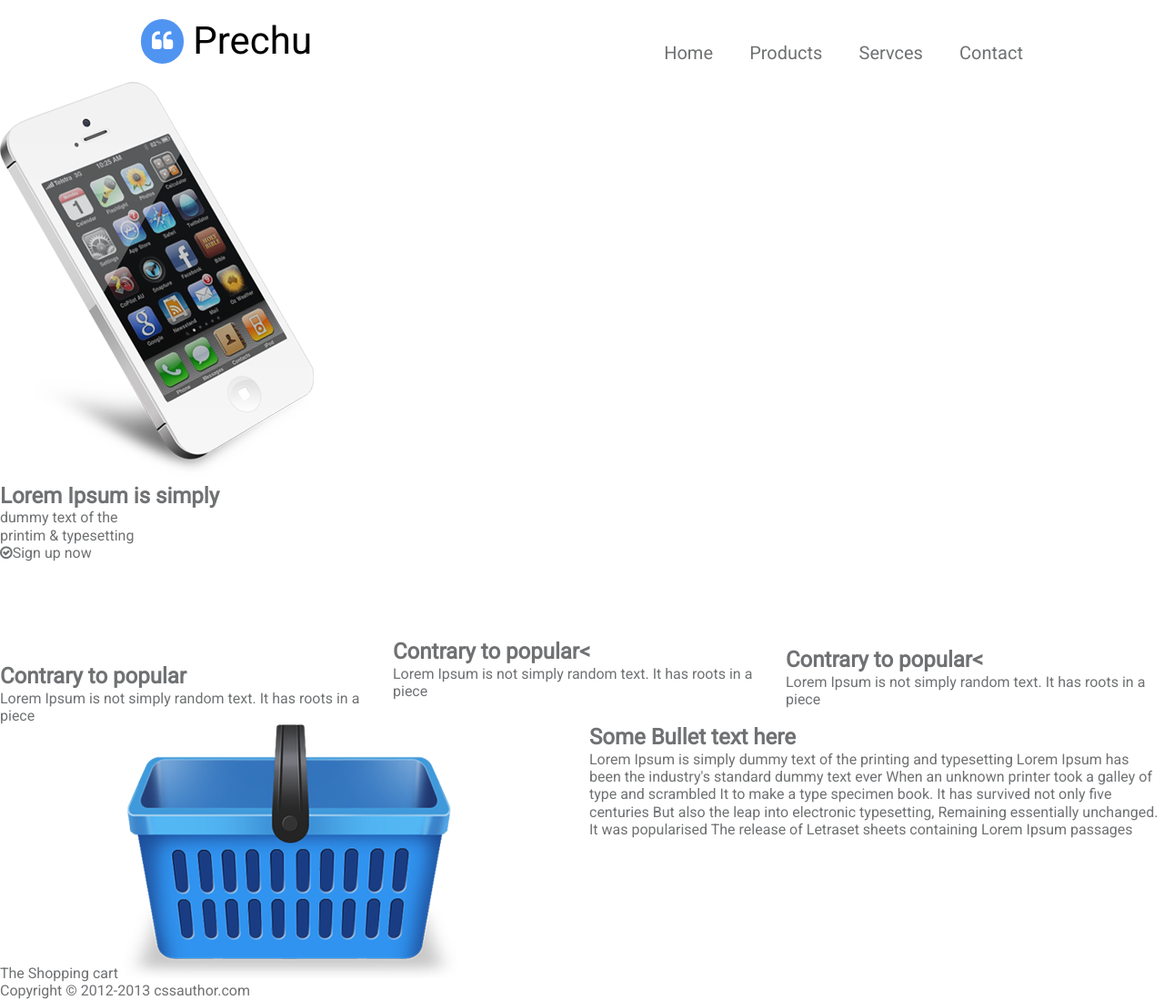
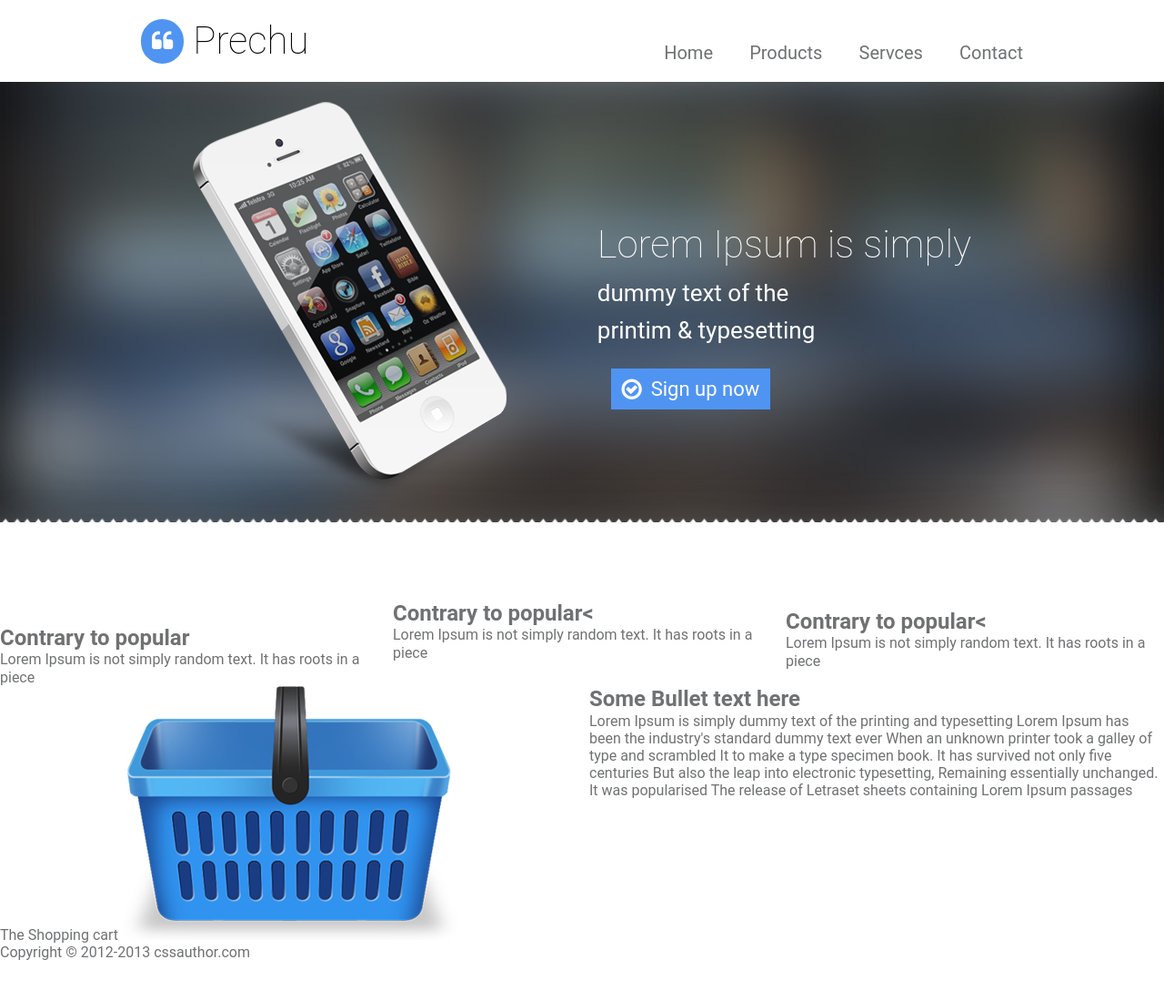
Before and after one commit to MrTiZel/Prechu, a website: page public/index.html in a window 1280 px wide. Shown: the whole page at 91% size. After the commit the page ends 1056 px from the top, so only its background shows below. Drawn offline with nearby package versions, Linux system fonts and the light colour scheme.

Commit message:
header done

```diff
--- a/public/index.html
+++ b/public/index.html
@@ -43,7 +43,7 @@
     <div class="phone">
       <img alt="iphone" src="img/iphone.png" />
     </div>
-    <div>
+    <div class="TextH">
       <h2>Lorem Ipsum is simply</h2>
       <p>
         dummy text of the<br />printim & typesetting
@@ -79,13 +79,8 @@
         </div>
         <div class="col-lg">
           <h2>Some Bullet text here</h2>
-          <p>Lorem Ipsum is simply dummy text of the printing and typesetting
-Lorem Ipsum has been the industry's standard dummy text ever
-When an unknown printer took a galley of type and scrambled
-It to make a type specimen book. It has survived not only five centuries
-But also the leap into electronic typesetting,
-Remaining essentially unchanged. It was popularised
-The release of Letraset sheets containing Lorem Ipsum passages</p>
+          <p>Lorem Ipsum is simply dummy text of the printing and typesetting Lorem Ipsum has been the industry's standard dummy text ever When an unknown printer took a galley of type and scrambled It to make a type specimen book. It has survived not only
+            five centuries But also the leap into electronic typesetting, Remaining essentially unchanged. It was popularised The release of Letraset sheets containing Lorem Ipsum passages</p>
         </div>
       </div>
     </div>
--- a/src/scss/header.scss
+++ b/src/scss/header.scss
@@ -1,2 +1,47 @@
 @import "partials/params";
 @import "partials/mixins";
+
+#mainHeader{
+  @include FlexCenterCenter;
+  background: $bgHeader repeat-x;
+  background-size: cover;
+  background-position: center center;
+  height: 484px;
+
+  .phone{
+    img{
+      max-width: 100%;
+      height: auto;
+    }
+  }
+  .TextH{
+    color: $colorTextHeader;
+    margin-left: 100px;
+    line-height: 1.6;
+    h2{
+      font-weight: lighter;
+      font-size: 42px;
+    }
+    p{
+      font-size: 26px;
+    }
+
+    a{
+      @include FlexCenterCenter;
+      font-size: 22px;
+      color: $colorTextHeader;
+      background: $bgButtunHeader;
+      box-sizing: border-box;
+      padding: 5px;
+      width: 175px;
+      position: relative;
+      top: 20px;
+      left: 15px;
+
+      i{
+        margin-right: 10px;
+        font-size: 26px;
+      }
+    }
+  }
+}
--- a/src/scss/nav.scss
+++ b/src/scss/nav.scss
@@ -36,7 +36,7 @@
             font-size: 20px;
           }
           a:hover{
-            padding-bottom: 20px;
+            padding-bottom: 18px;
             border-bottom: $colorBorderNav 3px solid;
           }
         }
```
Also changed, not shown: public/css/main.min.css. Lines whose indentation alone changed are shown as unchanged.
